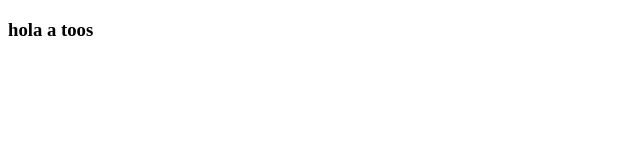
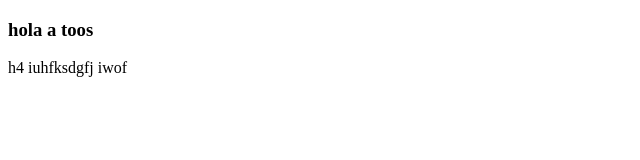
Before and after one commit to alvidgoran/prueba_git, a plain HTML site: page index.html in a window 1280 px wide. Shown: the whole page, without its empty margins (0-640 px from the left). Drawn offline with Linux system fonts and the light colour scheme.

Commit message:
Update index.html

```diff
--- a/index.html
+++ b/index.html
@@ -7,5 +7,6 @@
 </head>
 <body>
 <h3 class="arial"> hola a toos </h3>
+h4   iuhfksdgfj iwof
 </body>
 </html>
```
